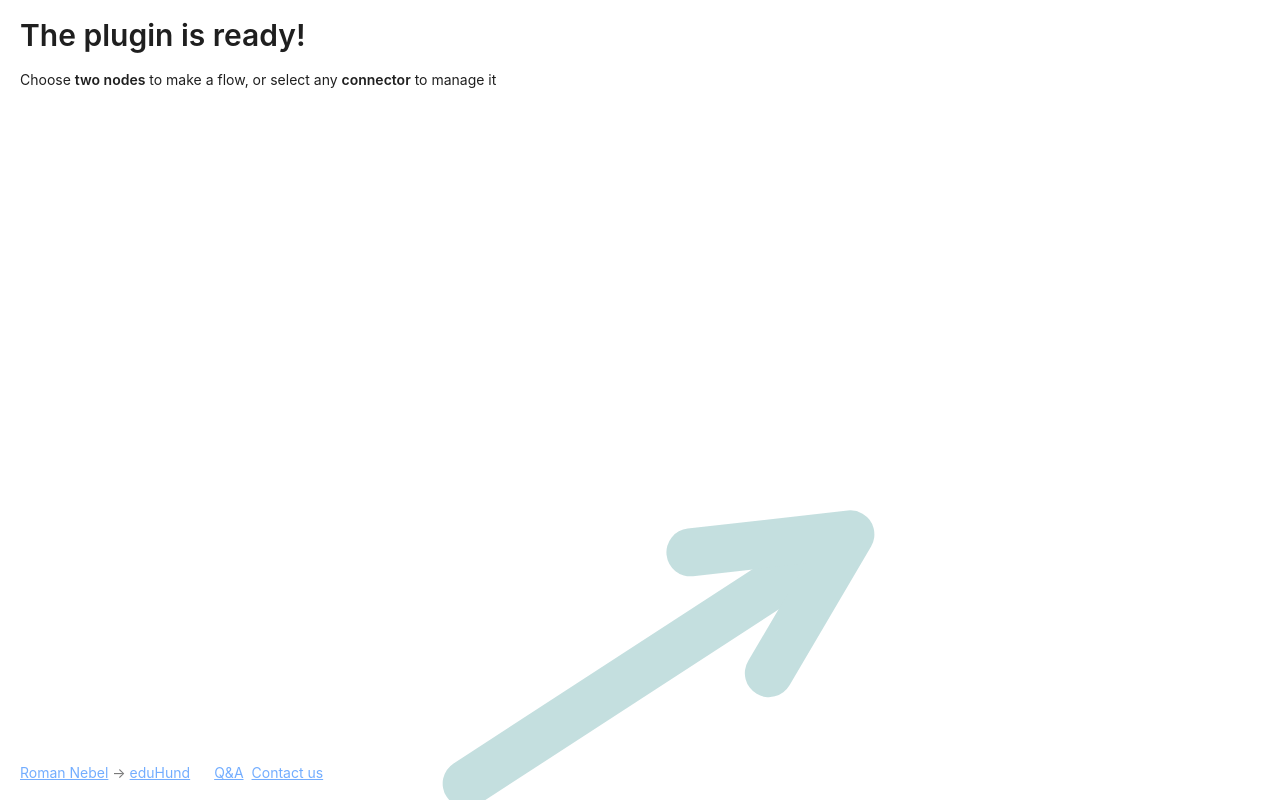
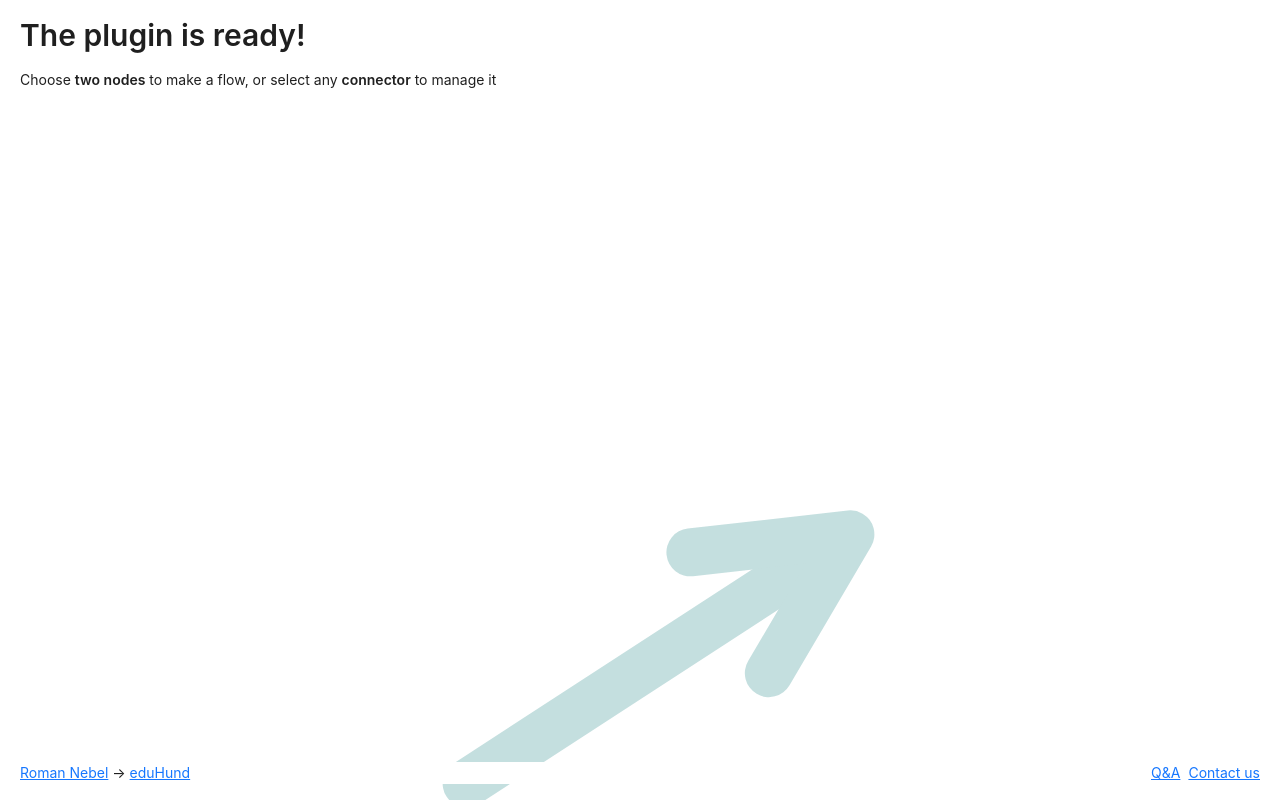
Before and after one commit to eduhund/shlow, a React app: page / in a window 1280 px wide. Built offline with nearby package versions, Linux system fonts and the light colour scheme.

Commit message:
Fix footer

```diff
--- a/src/app/styles/ui.css
+++ b/src/app/styles/ui.css
@@ -56,7 +56,9 @@
 #react-page {
   display: flex;
   flex-direction: column;
-  justify-content: space-around;
+  flex-grow: 1;
+  justify-content: space-between;
+  min-height: 100%;
 }
 
 #inputArea {
@@ -67,13 +69,14 @@
   display: flex;
   flex-direction: column;
   flex-grow: 1;
+  justify-content: space-between;
 }
 
 .main_footer {
   display: flex;
   gap: 24px;
-  position: fixed;
-  bottom: 16px;
+
+  background-color: #ffffff;
 }
 
 .footer_nav {
@@ -122,12 +125,8 @@
   margin: 0;
 }
 
-footer span {
-  opacity: 0.6;
-}
-
 .block {
-  margin-bottom: 2em;
+  margin-bottom: 1em;
 }
 
 .subscription_form {
```
